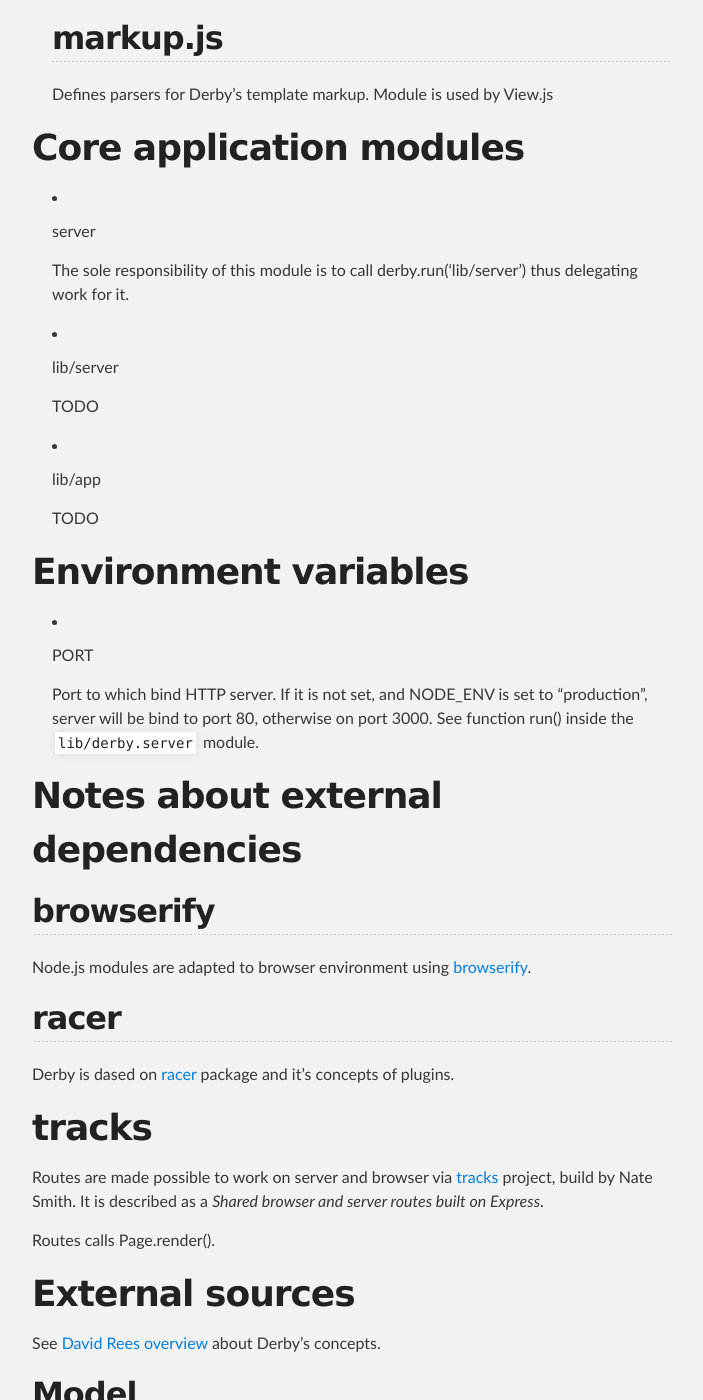
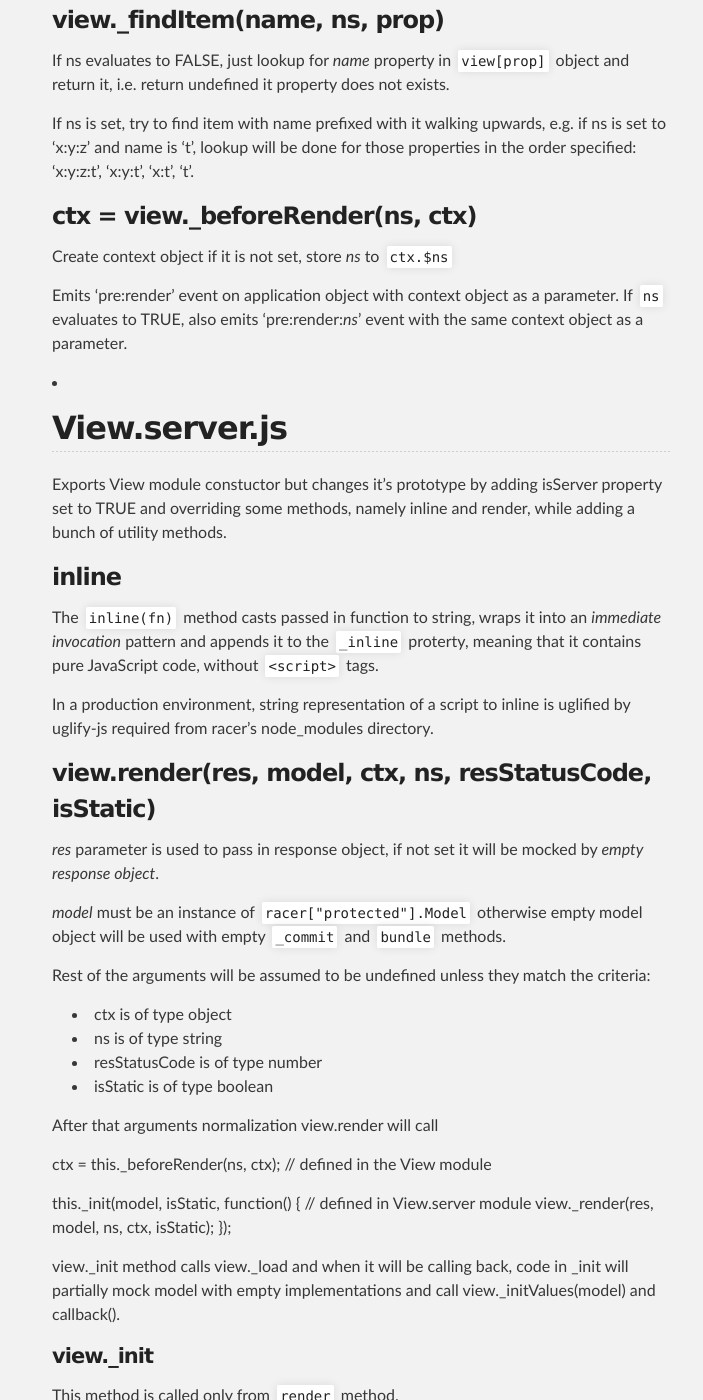
Before and after one commit to irnc/irnc.github.com, a Jekyll site: the page built from _posts/2012-10-16-derby-overview.md, in a window 1280 px wide and 1400 px high, scrolled down 4067 px. Shown: the whole window, without its empty margins (288-991 px from the left). Built offline with Jekyll 4.4.1, drawn with Linux system fonts in a browser that asks for light colours; some of the changed text lies outside the part shown.

Commit message:
Updated derby-overview with View.server and other corrections

```diff
--- a/_posts/2012-10-16-derby-overview.md
+++ b/_posts/2012-10-16-derby-overview.md
@@ -18,9 +18,12 @@
 
 *   ## component.js
 
-    Exports *component plugin* which is designed to decorates `derby` object.
-    This plugin adds `createLibrary(config, options)` function to `derby`
-    object.
+    Exports *component plugin* which is designed to decorate `derby` object.
+    This plugin adds `createLibrary(config, options)` method and `_libraries`
+    property to `derby` object.
+
+    `_libraries` is initialized as an empty Array, with `map` property as an
+    empty object.
 
     TODO: describe what `createLibrary()` function does.
 
@@ -30,15 +33,13 @@
     designed to decorate `derby` pluggable object with different implementations
     for server and browser environments respectively.
 
-    In node.js environment plugin adds run(), createApp() and createStatic()
+    In server context plugin adds run(), createApp() and createStatic()
     methods to derby object.
 
     ### function run (file, port, options)
 
-    **file** parameter is a path (String) pointing to a file with actual server
-    functionality, i.e. creation of a HTTP server, express application
-    initialization and middleware inclusion. Module defined in *file* must
-    export an instance of http.Server.
+    **file** parameter is a path (String) pointing to a file with an
+    *application server module*.
 
     **port** parameter specifies port number on which master HTTP server will
     be listening.
@@ -51,17 +52,22 @@
     This method creates the master HTTP server and starts cluster with a
     specified number of workers using the 'up' npm module.
 
+    Note: master HTTP server starts listening on port even before the up cluster
+    is created.
+
     ### function createApp(appModule)
 
     * merges in EventEmitter's prototype to app's module exports, thus making
       the *application object* an event emitter/listener;
     * creates *view object* passing in libraries array from *component plugin*
-      and *application object* to View constructor;
+      and *application object* to View constructor exported from ./View.server
+      module;
     * exposes derby.settions property to view object via view._derbySettings;
       view also given access to appModule.filename via _appFilename;
     * sets application.{routes,view,ready,render} properties;
     * calls view.render() without parameters on the next tick so that files
-      will be cached for the first render.
+      will be cached for the first render (note that view.render()
+      implementation differs in server and browser contexts).
 
 *   ## derby.browser.js
 
@@ -105,6 +111,20 @@
 *   ## View.js
 
     Module exports View object constructor.
+
+    ### View(libraries, application)
+
+    Stores passed in libraries array into `view._libraries` and *application
+    object* into `view._appExports` property.
+
+    ### inline
+
+    Each View object, either in browser or server has `inline` method and
+    `_inline` property initialized to empty string by constructor.
+
+    In browser context `inline` is an empty function and `_inline` property is
+    never used. See description of the View.server module about implementation
+    of the `inline` method used in server context.
 
     ### view.render(model, ns, ctx, silent)
 
@@ -152,6 +172,77 @@
     e.g. if ns is set to 'x:y:z' and name is 't', lookup will be done for those
     properties in the order specified: 'x:y:z:t', 'x:y:t', 'x:t', 't'.
 
+    ### ctx = view._beforeRender(ns, ctx)
+
+    Create context object if it is not set, store *ns* to `ctx.$ns`
+
+    Emits 'pre:render' event on application object with context object as a
+    parameter. If `ns` evaluates to TRUE, also emits 'pre:render:*ns*' event
+    with the same context object as a parameter.
+
+*   ## View.server.js
+
+    Exports View module constuctor but changes it's prototype by adding isServer
+    property set to TRUE and overriding some methods, namely inline and render,
+    while adding a bunch of utility methods.
+
+    ### inline
+
+    The `inline(fn)` method casts passed in function to string, wraps it into an
+    *immediate invocation* pattern and appends it to the `_inline` proterty,
+    meaning that it contains pure JavaScript code, without `<script>` tags.
+
+    In a production environment, string representation of a script to inline is
+    uglified by uglify-js required from racer's node_modules directory.
+
+    ### view.render(res, model, ctx, ns, resStatusCode, isStatic)
+
+    *res* parameter is used to pass in response object, if not set it will be
+    mocked by *empty response object*.
+
+    *model* must be an instance of `racer["protected"].Model` otherwise empty
+    model object will be used with empty `_commit` and `bundle` methods.
+
+    Rest of the arguments will be assumed to be undefined unless they match the
+    criteria:
+
+    * ctx is of type object
+    * ns is of type string
+    * resStatusCode is of type number
+    * isStatic is of type boolean
+
+    After that arguments normalization view.render will call
+
+    ctx = this._beforeRender(ns, ctx); // defined in the View module
+
+    this._init(model, isStatic, function() { // defined in View.server module
+      view._render(res, model, ns, ctx, isStatic);
+    });
+
+    view._init method calls view._load and when it will be calling back, code
+    in _init will partially mock model with empty implementations and call
+    view._initValues(model) and callback().
+
+    #### view._init
+
+    This method is called only from `render` method.
+
+    #### view._load
+
+    This method is called only from `_init` method.
+
+    In a production environment, this method will set view._watch to FALSE and
+    override itself with a function which just calling callback. While in
+    non-production environtent only `_watch` propery will be set to TRUE.
+
+    After this actual loading will be performed.
+
+    #### view._initValues(model)
+
+    Will set view.model to model, and reset view._idCount to 0. After this, all
+    libraries are iterated and `library.view._initValues(model)` is called on
+    each.
+
 *   ## eventBinding.js
 
     Parses x-bind definition and adds events to the DOM. Module is used by
@@ -165,12 +256,18 @@
 
 *   server
 
-    The sole responsibility of this module is to call derby.run('lib/server')
-    thus delegating work for it.
+    The sole responsibility of this module is to call derby.run('lib/server'),
+    i.e. running Derby and delegating all work to the *server module*.
 
 *   lib/server
 
-    TODO
+    This module is called the *server module*.
+
+    It creates a HTTP server (without listening on port), initializes an
+    express application and includes Connect middleware.
+
+    *Server module* must export an instance of http.Server. Otherwise call to
+    `derby.run` will throw an error.
 
 *   lib/app
 
```
